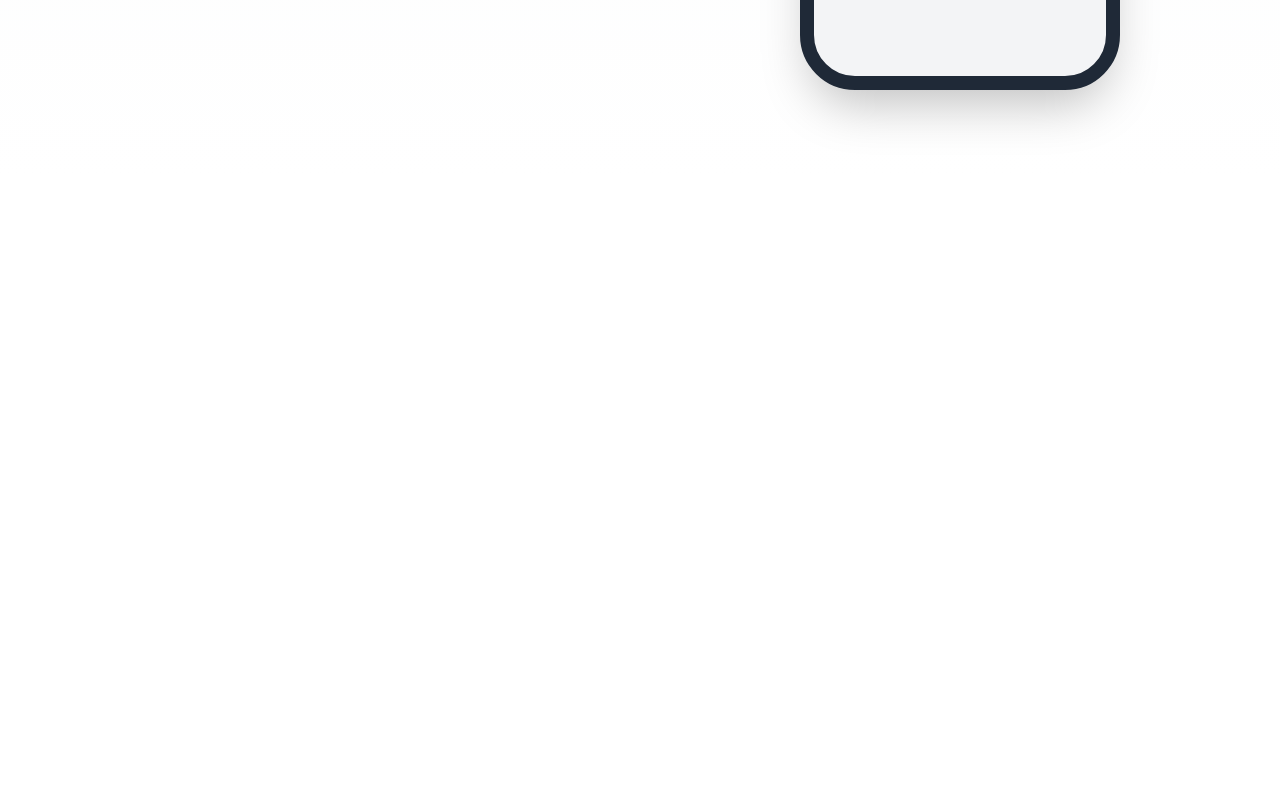
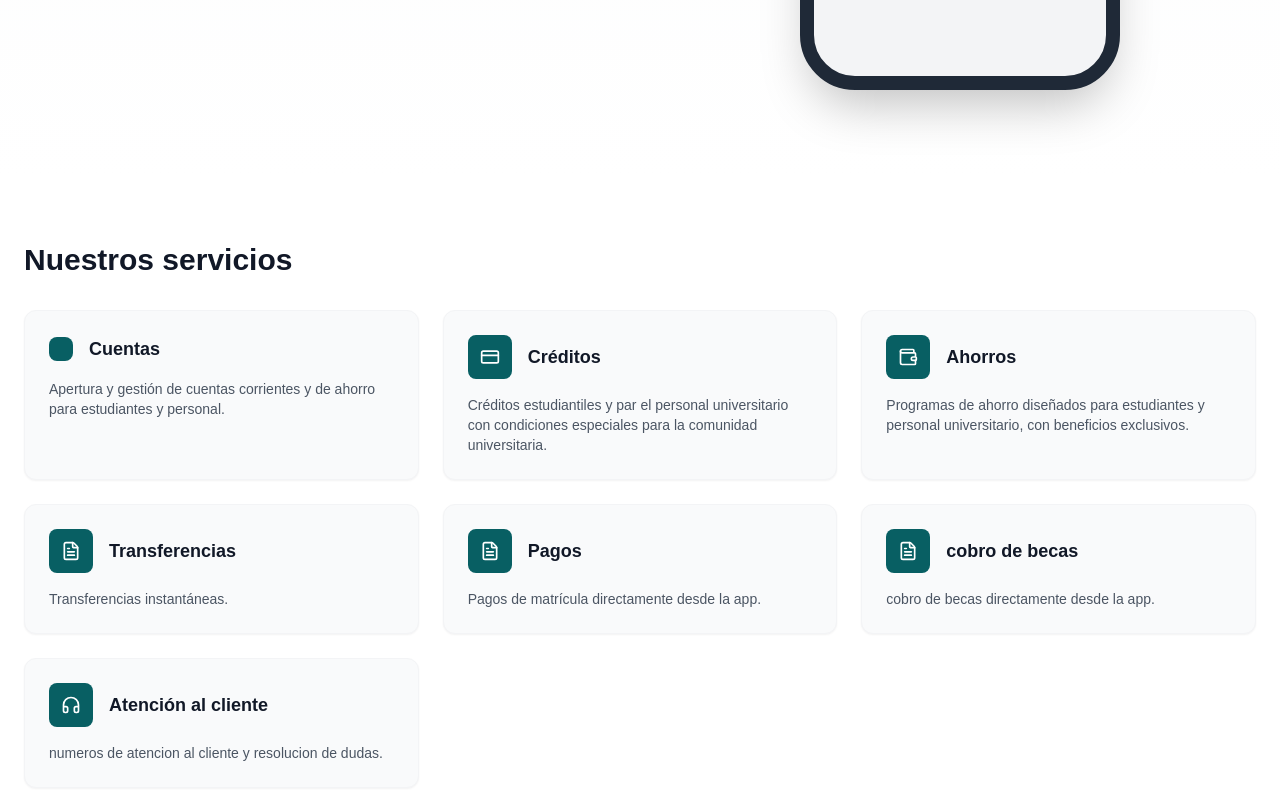
Before and after one commit to elujs/web-banco-universitario, a Vue app: page / in a window 1280 px wide. Shown: the part 622-1422 px from the top of the page. Before the commit the page ends 800 px from the top, so only its background shows below. Built offline with nearby package versions, Linux system fonts and the light colour scheme.

Commit message:
se creo Servicios.vue y se modifico el HomeInstitucional para agregar el componente de servicios.

```diff
--- /dev/null
+++ b/src/components/Servicios.vue
@@ -0,0 +1,75 @@
+<template>
+  <section id="servicios" class="py-16 bg-white">
+    <div class="container mx-auto px-6">
+      <h2 class="text-3xl font-bold text-gray-900 mb-2">Nuestros servicios</h2>
+      <p class="text-gray-600 mb-8"></p>
+
+      <div class="grid gap-6 sm:grid-cols-2 lg:grid-cols-3">
+        <article
+          v-for="service in services"
+          :key="service.title"
+          class="p-6 bg-gray-50 rounded-xl border border-gray-100 shadow-sm hover:shadow-md transition-shadow"
+        >
+          <div class="flex items-center gap-4 mb-4">
+            <div class="p-3 bg-[#085F63] text-white rounded-lg">
+              <component :is="service.icon" :size="20" />
+            </div>
+            <h3 class="text-lg font-semibold text-gray-900">{{ service.title }}</h3>
+          </div>
+          <p class="text-gray-600 text-sm">{{ service.description }}</p>
+        </article>
+      </div>
+    </div>
+  </section>
+</template>
+
+<script setup>
+import { Bank, CreditCard, Wallet, FileText, Headphones } from 'lucide-vue-next'
+import { ref } from 'vue'
+
+const services = ref([
+  {
+    title: 'Cuentas',
+    description: 'Apertura y gestión de cuentas corrientes y de ahorro para estudiantes y personal.',
+    icon: Bank,
+  },
+  {
+    title: 'Créditos',
+    description: 'Créditos estudiantiles y par el personal universitario con condiciones especiales para la comunidad universitaria.',
+    icon: CreditCard,
+  },
+
+  {
+    title: 'Ahorros',
+    description: 'Programas de ahorro diseñados para estudiantes y personal universitario, con beneficios exclusivos.',
+    icon: Wallet,
+  },
+
+  {
+    title: 'Transferencias',
+    description: 'Transferencias instantáneas.',
+    icon: FileText,
+  },
+
+  {
+    title: 'Pagos',
+    description: 'Pagos de matrícula directamente desde la app.',
+    icon: FileText,
+  },
+
+  {
+    title: 'cobro de becas',
+    description: 'cobro de becas directamente desde la app.',
+    icon: FileText,
+  },
+
+  {
+    title: 'Atención al cliente',
+    description: 'numeros de atencion al cliente y resolucion de dudas.',
+    icon: Headphones,
+  },
+])
+</script>
+
+<style scoped>
+</style>
--- a/src/views/HomeInstitucional.vue
+++ b/src/views/HomeInstitucional.vue
@@ -3,11 +3,13 @@
     <Navbar />
     <main>
       <hero />
+      <Servicios />
     </main>
   </div>
 </template>
 
 <script setup>
-import Navbar from '@/components/Navbar.vue'
+import Navbar from '@/components/Navbar.vue';
+import Servicios from '@/components/Servicios.vue';
 import Hero from '@/components/hero.vue'
 </script>
```
